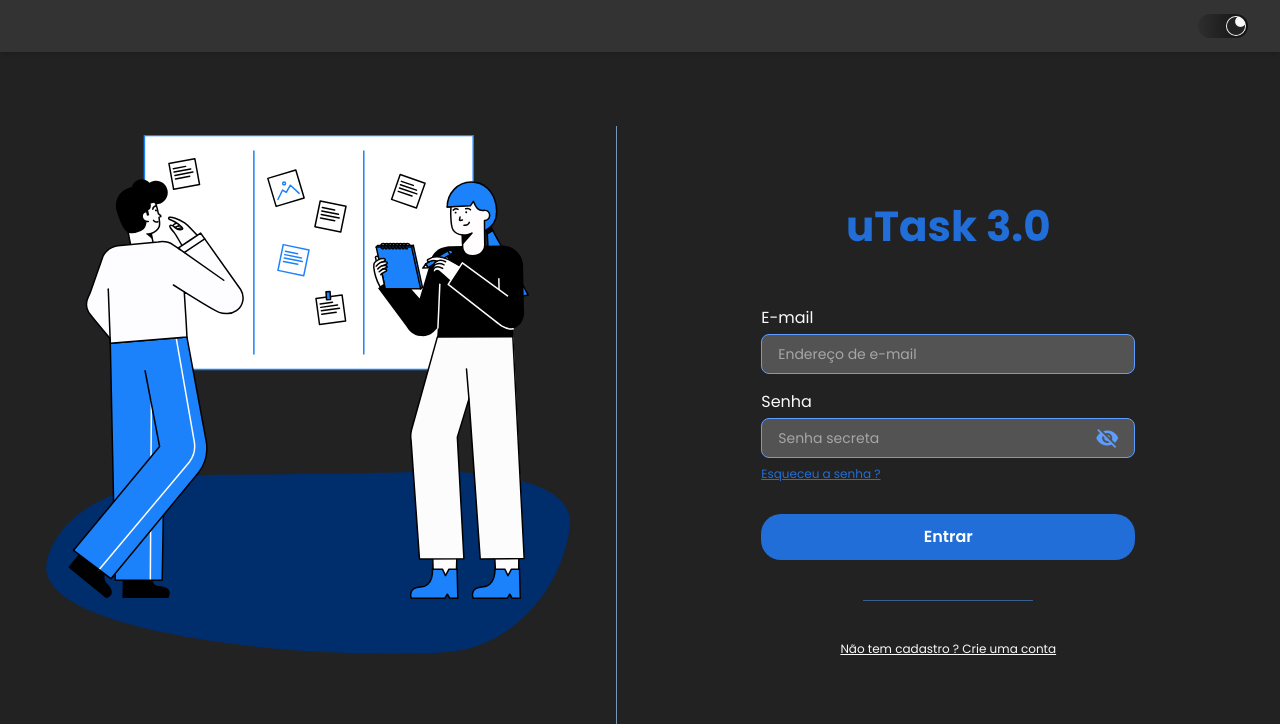
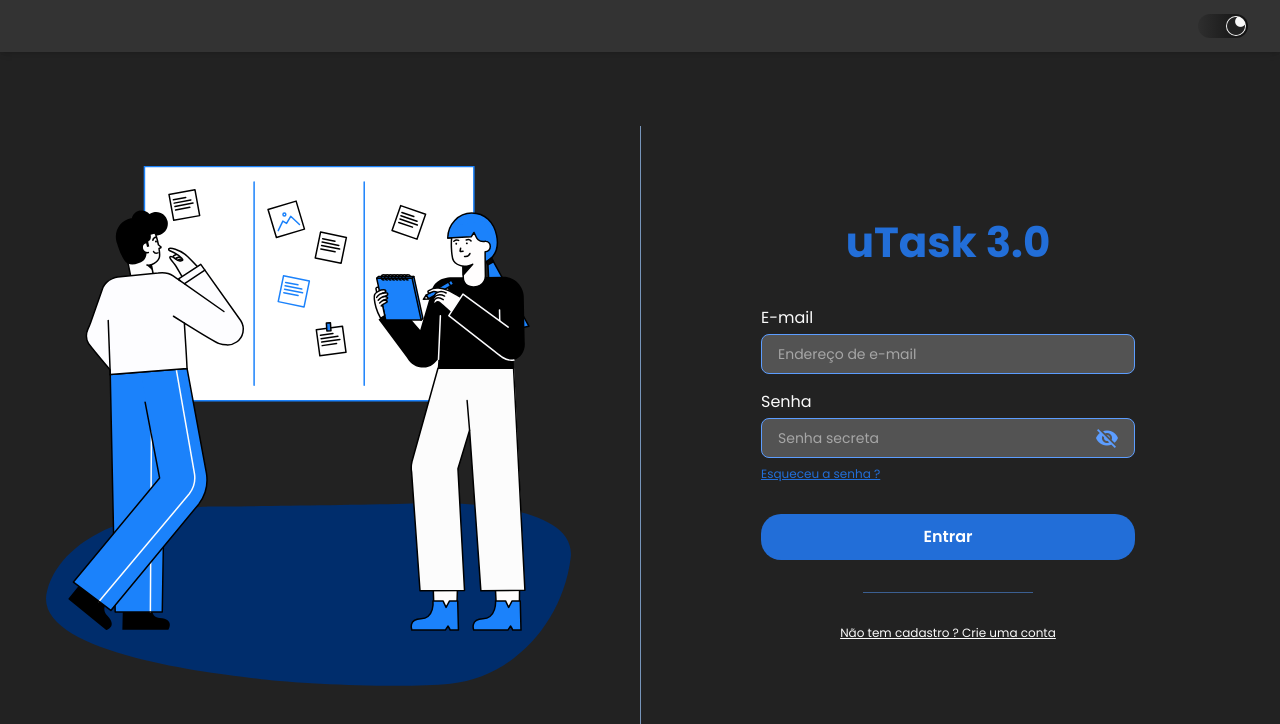
Before and after one commit to kohki-ha/uTask-app, a React (Vite) app in the folder frontend/: page /login in a window 1280 px wide. Shown: the top 724 px of the page. Built offline with nearby package versions, Linux system fonts and the light colour scheme.

Commit message:
style: aprimora layout e estilos de AuthForm, Login e Register

```diff
--- a/frontend/src/components/forms/AuthForm.tsx
+++ b/frontend/src/components/forms/AuthForm.tsx
@@ -12,7 +12,7 @@ export function AuthForm({ mode }: AuthFormProps) {
         <form className="flex w-full max-w-93.5 flex-col">
             {!isLogin && (
                 <>
-                    <h2 className="mb-3 text-xl font-semibold text-text self-start">
+                    <h2 className="text-text mb-3 self-start text-xl font-semibold">
                         Crie uma conta
                     </h2>
 
--- a/frontend/src/pages/Login.tsx
+++ b/frontend/src/pages/Login.tsx
@@ -27,16 +27,16 @@ export function Login({ theme, onToggleTheme }: LoginProps) {
                     />
                 </section>
 
-                <div className="bg-divider-large mx-auto hidden h-[83vh] max-h-150 w-px lg:block" />
+                <div className="bg-divider-large absolute left-1/2 mx-auto hidden h-[83vh] max-h-150 w-px lg:block" />
 
                 <section className="m-6 flex flex-1 flex-col items-center">
-                    <h1 className="text-primary mb-12 text-center text-[42px] font-bold">
+                    <h1 className="text-primary mb-8 text-center text-[42px] font-bold">
                         uTask 3.0
                     </h1>
 
                     <AuthForm mode="login" />
 
-                    <div className="bg-divider-small mx-auto my-10 h-px w-[45%] max-w-42.5" />
+                    <div className="bg-divider-small mx-auto my-8 h-px w-[45%] max-w-42.5" />
 
                     <Link
                         to="/register"
--- a/frontend/src/pages/Register.tsx
+++ b/frontend/src/pages/Register.tsx
@@ -1,16 +1,16 @@
 import type { Theme } from "../hooks/useTheme";
 import { Header } from "../components/layout/Header";
 import { AuthForm } from "../components/forms/AuthForm";
-import registerIllustration from "../assets/register-illustration.svg"
+import registerIllustration from "../assets/register-illustration.svg";
 
 type LoginProps = {
     theme: Theme;
     onToggleTheme: () => void;
-}
+};
 
 export function Register({ theme, onToggleTheme }: LoginProps) {
     return (
-        <div className="min-h-screen bg-page text-text">
+        <div className="bg-page text-text min-h-screen">
             <Header
                 variant="auth"
                 theme={theme}
@@ -28,7 +28,7 @@ export function Register({ theme, onToggleTheme }: LoginProps) {
                     <AuthForm mode="register" />
                 </section>
 
-                <div className="bg-divider-large mx-auto hidden h-[83vh] max-h-150 w-px lg:block" />
+                <div className="bg-divider-large absolute left-1/2 mx-auto hidden h-[83vh] max-h-150 w-px lg:block" />
 
                 <section className="flex flex-1 justify-center">
                     <img
@@ -39,5 +39,5 @@ export function Register({ theme, onToggleTheme }: LoginProps) {
                 </section>
             </main>
         </div>
-    )
+    );
 }
```
Also changed, not shown: frontend/src/assets/login-illustration.svg, frontend/src/styles/globals.css (line endings or trailing spaces).
